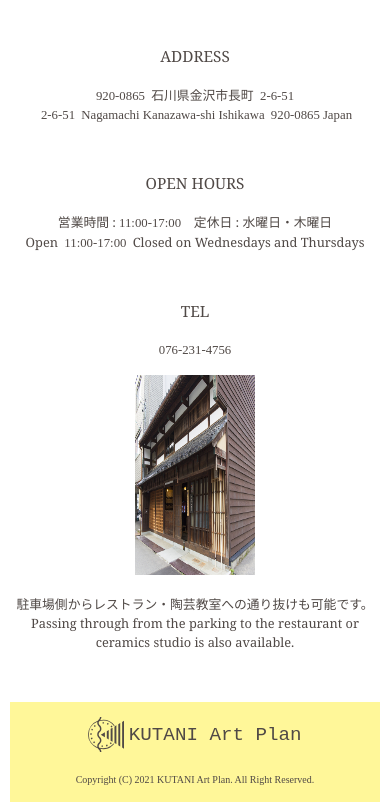
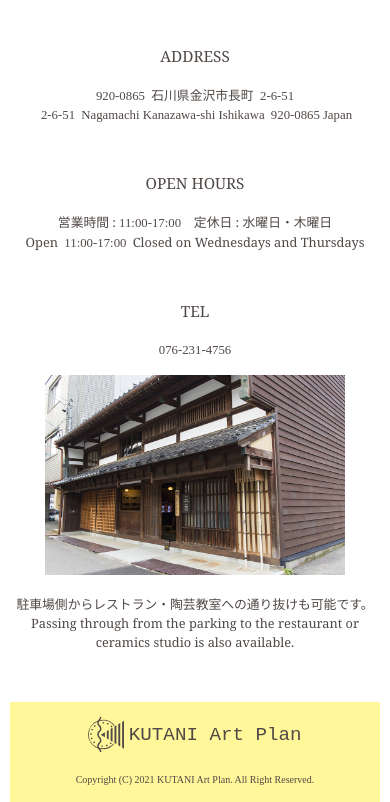
Before and after one commit to yamame1212/yamame1212.github.io, a plain HTML site: page access/access.html in a window 390 px wide. Shown: the part 778-1580 px from the top of the page. Drawn offline with nearby package versions, Linux system fonts and the light colour scheme.

Commit message:
アクセス画像レスポンシブデザイン修正

```diff
--- a/css/style.css
+++ b/css/style.css
@@ -920,14 +920,6 @@ td{
     }
 
     /* ----------------------------------- */
-    /* アクセス　                              */
-    /* ----------------------------------- */
-
-    .accessImg img{
-        width: 60%;
-     }
-
-    /* ----------------------------------- */
     /* 予約　                              */
     /* ----------------------------------- */
     .courseList{
```
